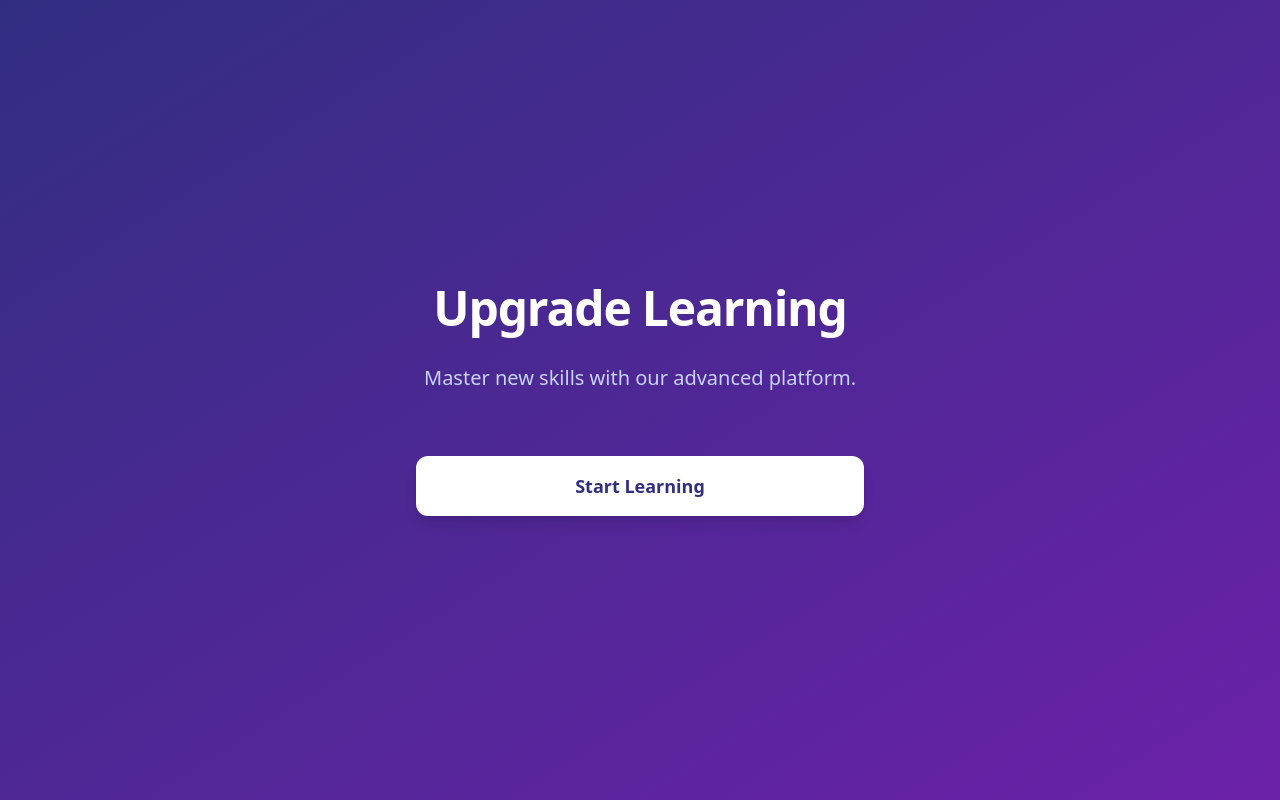
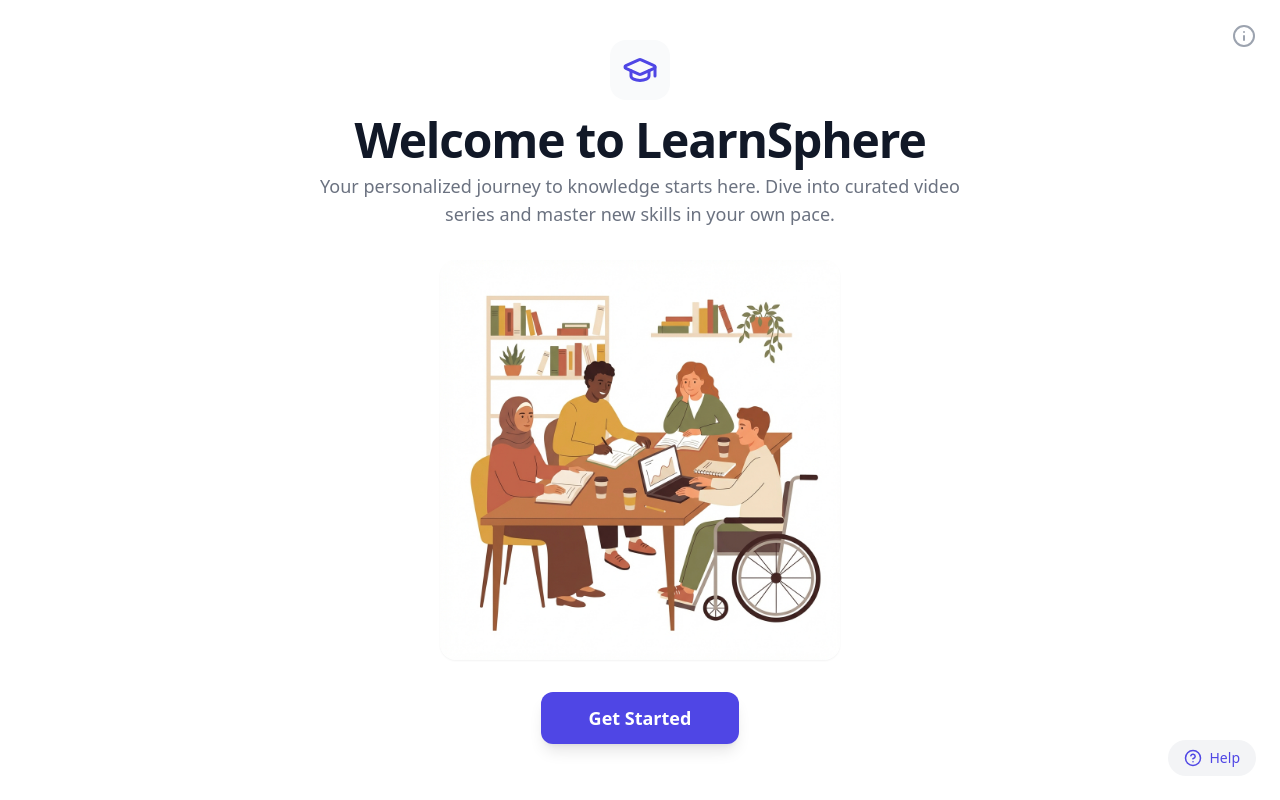
Before and after one commit to yashikajibhakate-droid/upgrade-learning-platform, a React (Vite) app in the folder monorepo/frontend/: page / in a window 1280 px wide. Built offline with nearby package versions, Linux system fonts and the light colour scheme; no server answers.

Commit message:
feat(ui): redesign landing page with new layout and illustration

```diff
--- a/monorepo/frontend/package.json
+++ b/monorepo/frontend/package.json
@@ -12,6 +12,7 @@
     },
     "dependencies": {
         "axios": "^1.6.5",
+        "lucide-react": "^0.562.0",
         "react": "^18.2.0",
         "react-dom": "^18.2.0",
         "react-router-dom": "^7.12.0"
--- a/monorepo/frontend/src/pages/LandingPage.jsx
+++ b/monorepo/frontend/src/pages/LandingPage.jsx
@@ -1,27 +1,57 @@
 import React from 'react';
 import { useNavigate } from 'react-router-dom';
+import { GraduationCap, Info, HelpCircle } from 'lucide-react';
 
 const LandingPage = () => {
     const navigate = useNavigate();
 
     return (
-        <div className="min-h-screen bg-gradient-to-br from-indigo-900 to-purple-800 flex flex-col items-center justify-center text-white p-4">
-            <div className="max-w-md w-full text-center space-y-8">
-                <h1 className="text-5xl font-extrabold tracking-tight">
-                    Upgrade Learning
-                </h1>
-                <p className="text-xl text-indigo-200">
-                    Master new skills with our advanced platform.
-                </p>
+        <div className="h-screen w-screen bg-white flex flex-col items-center justify-between p-4 md:p-6 overflow-hidden relative">
+            {/* Top Right Info Icon */}
+            <div className="absolute top-6 right-6 text-gray-400 hover:text-gray-600 cursor-pointer z-20">
+                <Info size={24} />
+            </div>
 
-                <div className="pt-8">
+            {/* Main Content Area - Distribute vertical space */}
+            <div className="flex-1 w-full max-w-6xl flex flex-col items-center justify-center min-h-0">
+
+                {/* Header Section */}
+                <div className="flex flex-col items-center text-center mt-4">
+                    <div className="bg-gray-50 p-3 rounded-2xl mb-4">
+                        <GraduationCap className="text-indigo-600" size={36} />
+                    </div>
+                    <h1 className="text-3xl md:text-5xl font-bold text-gray-900 mb-2 tracking-tight">
+                        Welcome to LearnSphere
+                    </h1>
+                    <p className="text-gray-500 text-base md:text-lg max-w-2xl px-4 leading-relaxed line-clamp-2 md:line-clamp-none">
+                        Your personalized journey to knowledge starts here. Dive into curated video series and master new skills in your own pace.
+                    </p>
+                </div>
+
+                {/* Illustration - Flexible container that shrinks */}
+                <div className="flex-1 w-full flex items-center justify-center min-h-0 my-4 px-4 overflow-hidden">
+                    <img
+                        src="/landing-illustration.png"
+                        alt="Students studying together"
+                        className="h-full max-h-[50vh] w-auto object-contain rounded-2xl shadow-sm"
+                    />
+                </div>
+
+                {/* Button Section */}
+                <div className="mb-8">
                     <button
                         onClick={() => navigate('/login')}
-                        className="w-full bg-white text-indigo-900 font-bold py-4 px-8 rounded-xl text-lg shadow-lg hover:bg-gray-100 transform transition hover:-translate-y-1"
+                        className="bg-indigo-600 hover:bg-indigo-700 text-white font-bold py-3 px-12 rounded-xl text-lg transition-all duration-200 shadow-lg hover:shadow-xl transform hover:-translate-y-1"
                     >
-                        Start Learning
+                        Get Started
                     </button>
                 </div>
+            </div>
+
+            {/* Bottom Right Help - Fixed to bottom */}
+            <div className="absolute bottom-6 right-6 flex items-center gap-2 bg-gray-100 text-indigo-600 px-4 py-2 rounded-full hover:bg-gray-200 cursor-pointer transition-colors z-20 font-medium text-sm">
+                <HelpCircle size={18} />
+                <span>Help</span>
             </div>
         </div>
     );
```
Also changed, not shown: monorepo/frontend/public/landing-illustration.png (added), 1 other file (tests, documents, lock files or other folders).
